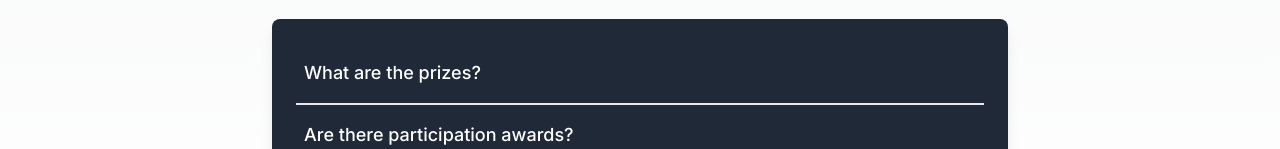
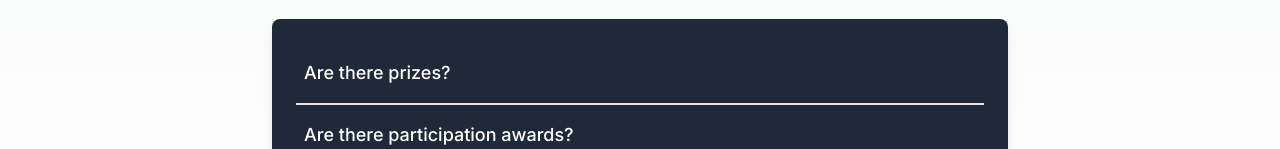
Before and after one commit to adi-varshney/HsnHacks, a Next.js app: page /more-info in a window 1280 px wide. Shown: the part 1933-2082 px from the top of the page. Built offline with nearby package versions, Linux system fonts and the light colour scheme.

Commit message:
Updating Website Information

```diff
--- a/app/more-info/page.js
+++ b/app/more-info/page.js
@@ -9,7 +9,7 @@ const generalFaqData = [
   {
     question: "When is HSN Hacks?",
     answer:
-      "October 20 from 8 AM to 8 PM",
+      "Jan 18th from 8 AM to 4 PM",
   },
   {
     question: "Is this hackathon purely coding-based?",
@@ -18,7 +18,7 @@ const generalFaqData = [
   {
     question: "Where can I find an event schedule?",
     answer:
-      "An event schedule will be released shortly in the coming weeks. It will be available on our Google Classroom. Join using the link on the homepage.",
+      "An event schedule has been released it is available on our Google Classroom. Join using the link on the homepage.",
   },
   {
     question: "What will I build? ",
@@ -35,7 +35,7 @@ const generalFaqData = [
   },
   {
     question: "Is food provided?",
-    answer: "Two slices of pizza per person for lunch will be provided. Breakfast and dinner will not be provided. Participants also are free to bring their own food and snacks.",
+    answer: "Two slices of pizza per person for lunch will be provided. Breakfast and dinner will not be provided. Participants also are free to bring their own food and snacks. Snacks such as chips will be provided aswell.",
   },
   {
     question: "Is this hackathon purely coding-based?",
@@ -47,7 +47,7 @@ const teamsFaqData = [
   {
     question: "Who is eligible to participate?",
     answer:
-      "HSN Hacks is strictly for highschoolers and middle schoolers. College students will not be allowed to attend. ",
+      "HSN Hacks is strictly for West Windsor Plainsboro highschoolers and middle schoolers. ",
   },
   {
     question: "What if I've never coded before?",
@@ -56,7 +56,7 @@ const teamsFaqData = [
   },
   {
     question: "How will teams work?",
-    answer: "We have two sections, beginner and advanced. If you show up with a team, you can compete with them. If not, we can put you in a team with the section you're in.",
+    answer: "Each team can have anywhere from 1-3 members. If you show up with a team, you can compete with them. If not, we can put you in a team.",
   },
   {
     question: "Are you required to have a team to register? ",
@@ -77,7 +77,7 @@ const logisticsFaqData = [
   },
   {
     question: "Do I have to stay for the full event?",
-    answer: "Yes, you must stay for the full event. ",
+    answer: "Yes, you must stay for the full event. You cannot leave half way through the event. ",
   },
   {
     question: "Do I need to fill any forms?",
@@ -104,8 +104,8 @@ const judgesFaqData = [
 
 const prizesFaqData = [
   {
-    question: "What are the prizes?",
-    answer: "Prizes will vary from gift cards to textbooks. ",
+    question: "Are there prizes?",
+    answer: "Prizes will be given out to the top three teams out of a cash pool of $300. ",
   },
   {
     question: "Are there participation awards?",
```
